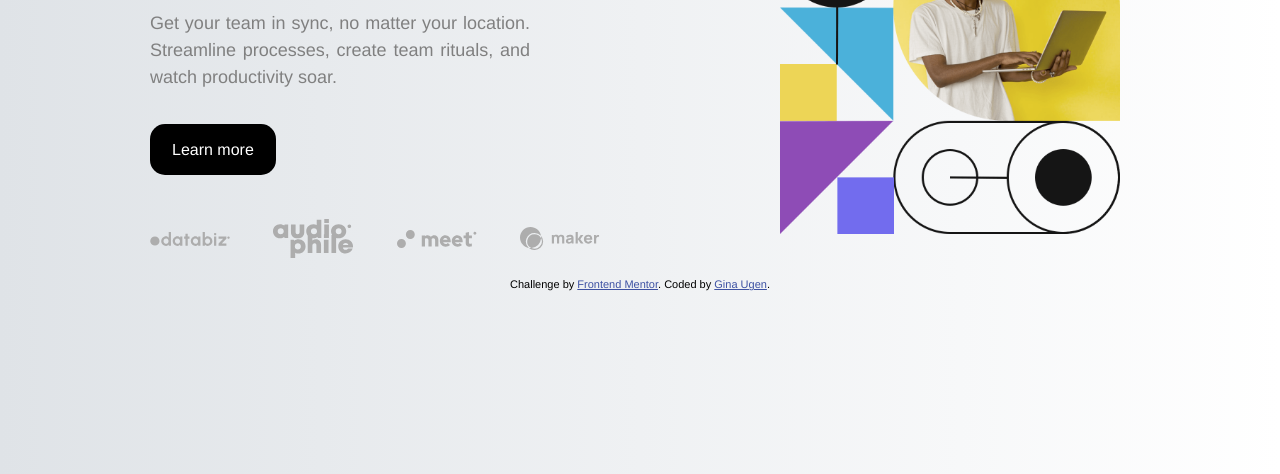
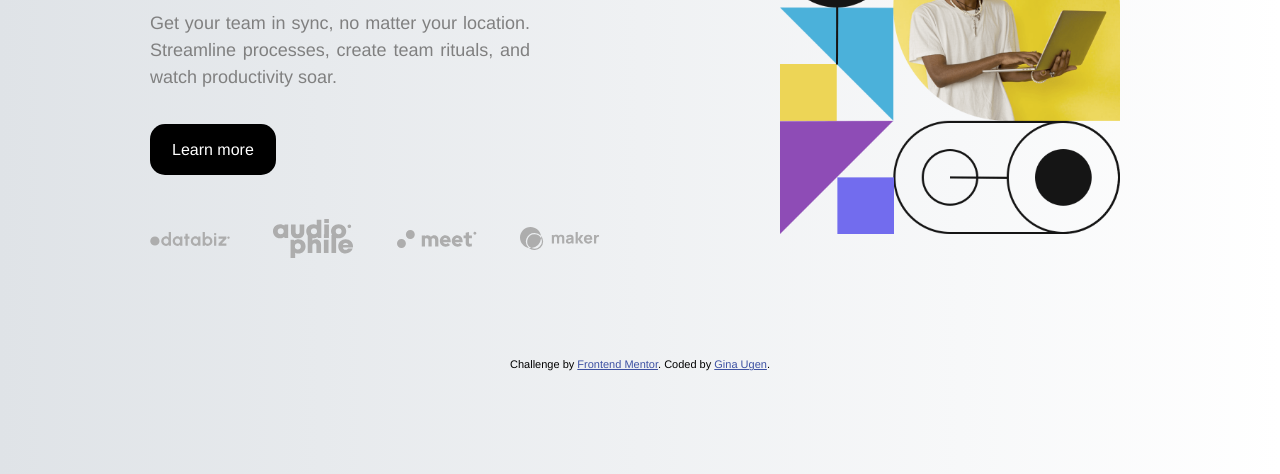
Before and after one commit to ginaugen/Gina-Ugen-LITA-Project-1, a plain HTML site: page index.html in a window 1280 px wide. Shown: the part 326-800 px from the top of the page. Drawn offline with Linux system fonts and the light colour scheme.

Commit message:
Update index.css

```diff
--- a/index.css
+++ b/index.css
@@ -182,6 +182,11 @@
 
     .modal{
         display: none;
+    }
+
+    .attribution{
+        position: relative;
+        margin-top: 80px;
     }
 }
 
```
